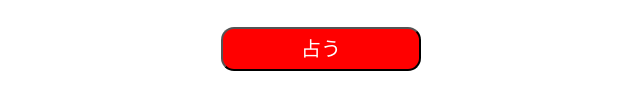
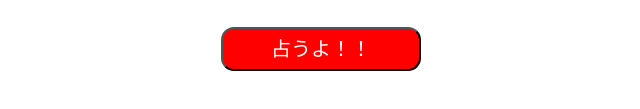
Before and after one commit to KokiGoshima/omikuji, a plain HTML site: page index.html in a window 1280 px wide. Shown: the part 403-512 px from the top of the page, 319-959 px from the left. Drawn offline with Linux system fonts and the light colour scheme.

Commit message:
stash test

```diff
--- a/index.html
+++ b/index.html
@@ -13,7 +13,7 @@
         <p id="result">今日の運勢は…</p>
       </div>
       <button id="btn" class="btn">
-        <span>占う</span>
+        <span>占うよ！！</span>
       </button>
   </div>
 <script src="assets/js/app.js"></script>
```
